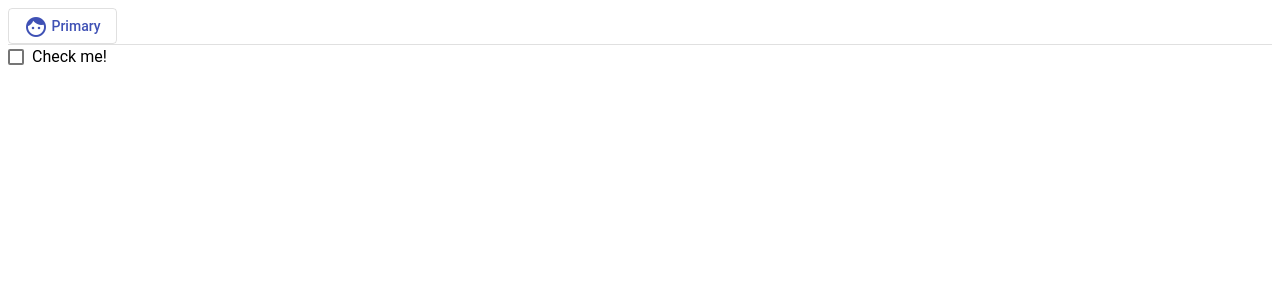
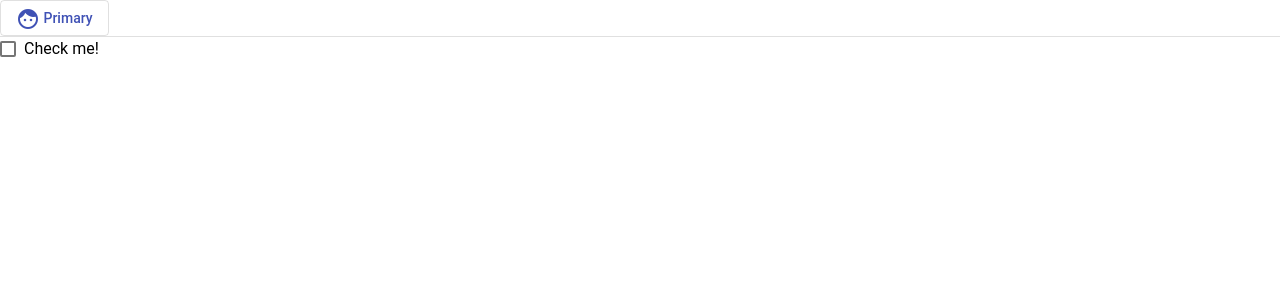
Before and after one commit to moskv08/Angular-Material-Playground, an Angular app: page /demo/buttons in a window 1280 px wide. Shown: the top 300 px of the page. Built offline with nearby package versions, Linux system fonts and the light colour scheme.

Commit message:
set margin to 0

```diff
--- a/src/styles.scss
+++ b/src/styles.scss
@@ -1,2 +1,6 @@
 /* You can add global styles to this file, and also import other style files */
-@import "~@angular/material/prebuilt-themes/indigo-pink.css"
+@import "~@angular/material/prebuilt-themes/indigo-pink.css";
+
+body {
+  margin: 0;
+}
```
